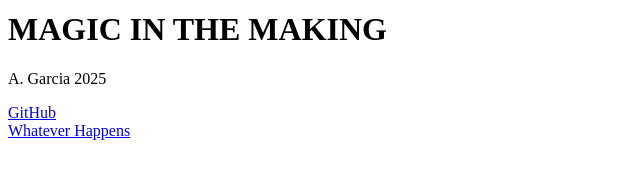
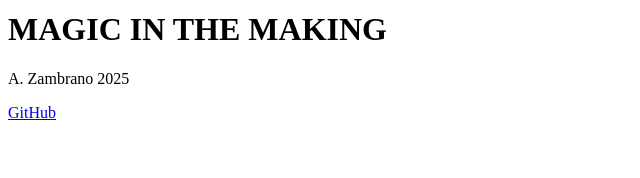
Before and after one commit to keepthefaith91/oathpixel, a plain HTML site: page index.html in a window 1280 px wide. Shown: the part 258-436 px from the top of the page, without its empty margins (0-640 px from the left). Drawn offline with Linux system fonts and the light colour scheme.

Commit message:
Update index.html

```diff
--- a/index.html
+++ b/index.html
@@ -6,9 +6,7 @@
  <body>
   <img src="oathpixel_logo-01.png" alt="OATHPIXEL.CC" width="450" height="236">
  <h1>MAGIC IN THE MAKING</h1>
- <p>A. Garcia 2025</p>
+ <p>A. Zambrano 2025</p>
  <a href="https://github.com/keepthefaith91">GitHub</a>
- <br>
- <a href="https://music.youtube.com/watch?v=Jz24AHAPwWs&feature=shared">Whatever Happens</a>
  </body>
 </html>
```
